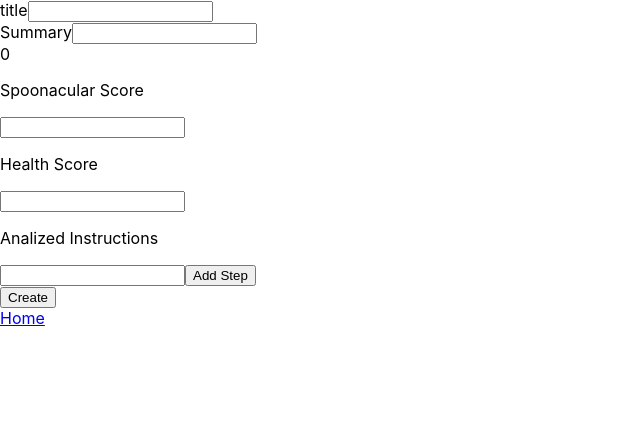
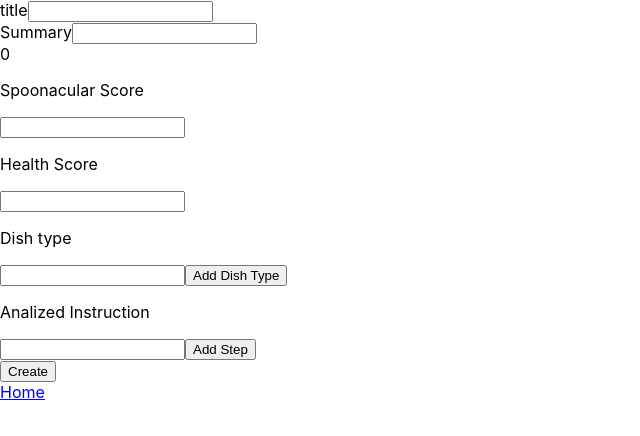
Before and after one commit to MatiasMorrone/PI-Food-FT15a, a React (Create React App) app in the folder client/: page /createrecipe in a window 1280 px wide. Shown: the top 436 px of the page, without its empty margins (0-640 px from the left). Built offline with nearby package versions, Linux system fonts and the light colour scheme.

Commit message:
Added dishtypes to Form , finished all functionalities, missing CSS

```diff
--- a/client/src/Components/CreateRecipe/CreateRecipe.js
+++ b/client/src/Components/CreateRecipe/CreateRecipe.js
@@ -13,10 +13,11 @@ const CreateRecipe = () => {
     spoonacularScore: 0,
     healthScore: 0,
     analyzedInstructions: [],
+    dishTypes: [],
   };
 
   const [step, setStep] = useState("");
-
+  const [dishType, setDishType] = useState("");
   const [recipe, setRecipe] = useState(initialState);
 
   function validate(values) {
@@ -58,6 +59,13 @@ const CreateRecipe = () => {
     });
   }
 
+  function addDishType(e) {
+    e.preventDefault();
+    setRecipe({
+      ...recipe,
+      dishTypes: [recipe.dishTypes, dishType],
+    });
+  }
   const handleSubmit = async (e) => {
     e.preventDefault();
 
@@ -86,6 +94,9 @@ const CreateRecipe = () => {
     setStep(e.target.value);
   }
 
+  function handleChangeDish(e) {
+    setDishType(e.target.value);
+  }
   function addStep(e) {
     e.preventDefault();
     setRecipe({
@@ -167,7 +178,16 @@ const CreateRecipe = () => {
           )}
         </div>
         <div>
-          <p>Analized Instructions</p>
+          <p>Dish type</p>
+          <input
+            name="dishTypes"
+            type="text"
+            onChange={(e) => handleChangeDish(e)}
+          />
+          <button onClick={(e) => addDishType(e)}>Add Dish Type</button>
+        </div>
+        <div>
+          <p>Analized Instruction</p>
           <input
             id="stepinput"
             onChange={(e) => handleChangeStep(e)}
```
